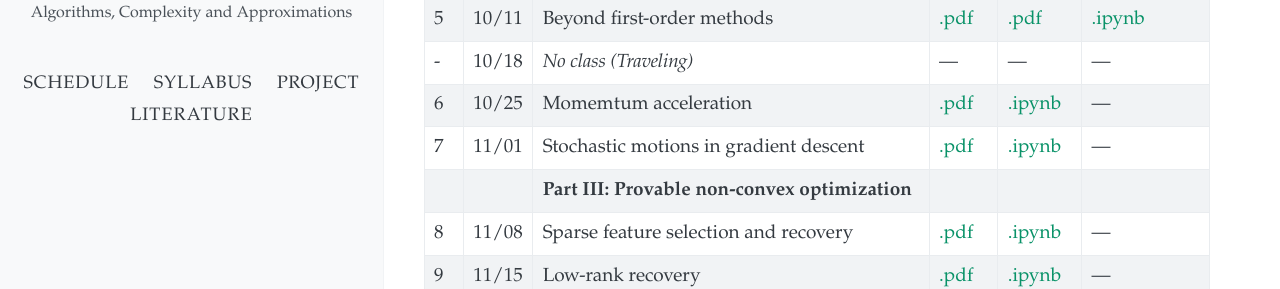
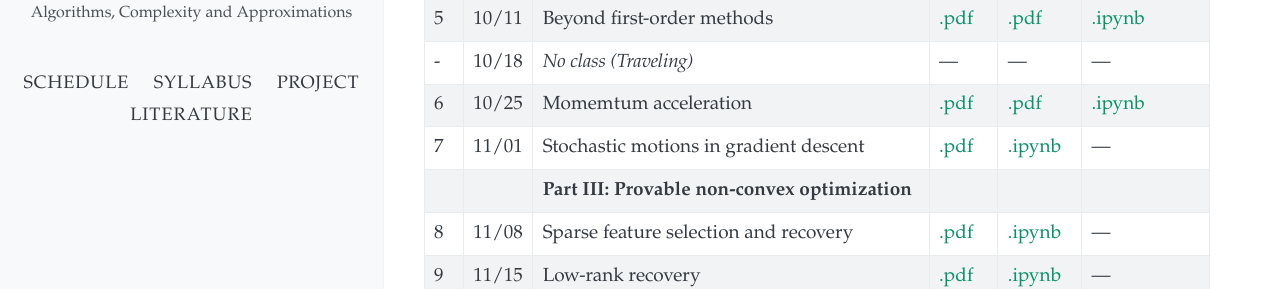
Before and after one commit to akyrillidis/comp414-514, a Jekyll site: the page built from schedule.md, in a window 1280 px wide and 1161 px high. Shown: the part 522-811 px from the top of the window. Built offline with Jekyll 4.4.1, drawn with Linux system fonts in a browser that asks for light colours; nearby versions of some CDN libraries.

Commit message:
Update schedule.md

```diff
--- a/schedule.md
+++ b/schedule.md
@@ -17,7 +17,7 @@ layout: default
 | | | **Part II: Going faster than basic gradient descent** | | | |
 | 5 | 10/11 | Beyond first-order methods | [.pdf](/schedule/images/chapter5.pdf)  | [.pdf](/schedule/images/Lecture 5.pdf) | [.ipynb](/schedule/images/Chapter 5.ipynb) |
 | - | 10/18 | *No class (Traveling)* | ---  | ---  | --- |
-| 6 | 10/25 | Momemtum acceleration | [.pdf]()  | [.ipynb]()  | --- |
+| 6 | 10/25 | Momemtum acceleration | [.pdf](/schedule/images/chapter6.pdf)  | [.pdf](/schedule/images/Lecture 6.pdf) | [.ipynb](/schedule/images/Chapter 6.ipynb) |
 | 7 | 11/01 | Stochastic motions in gradient descent | [.pdf]()  | [.ipynb]()  | --- |
 | | | **Part III: Provable non-convex optimization** | | | |
 | 8 | 11/08 | Sparse feature selection and recovery | [.pdf]()  | [.ipynb]()  | --- |
```
